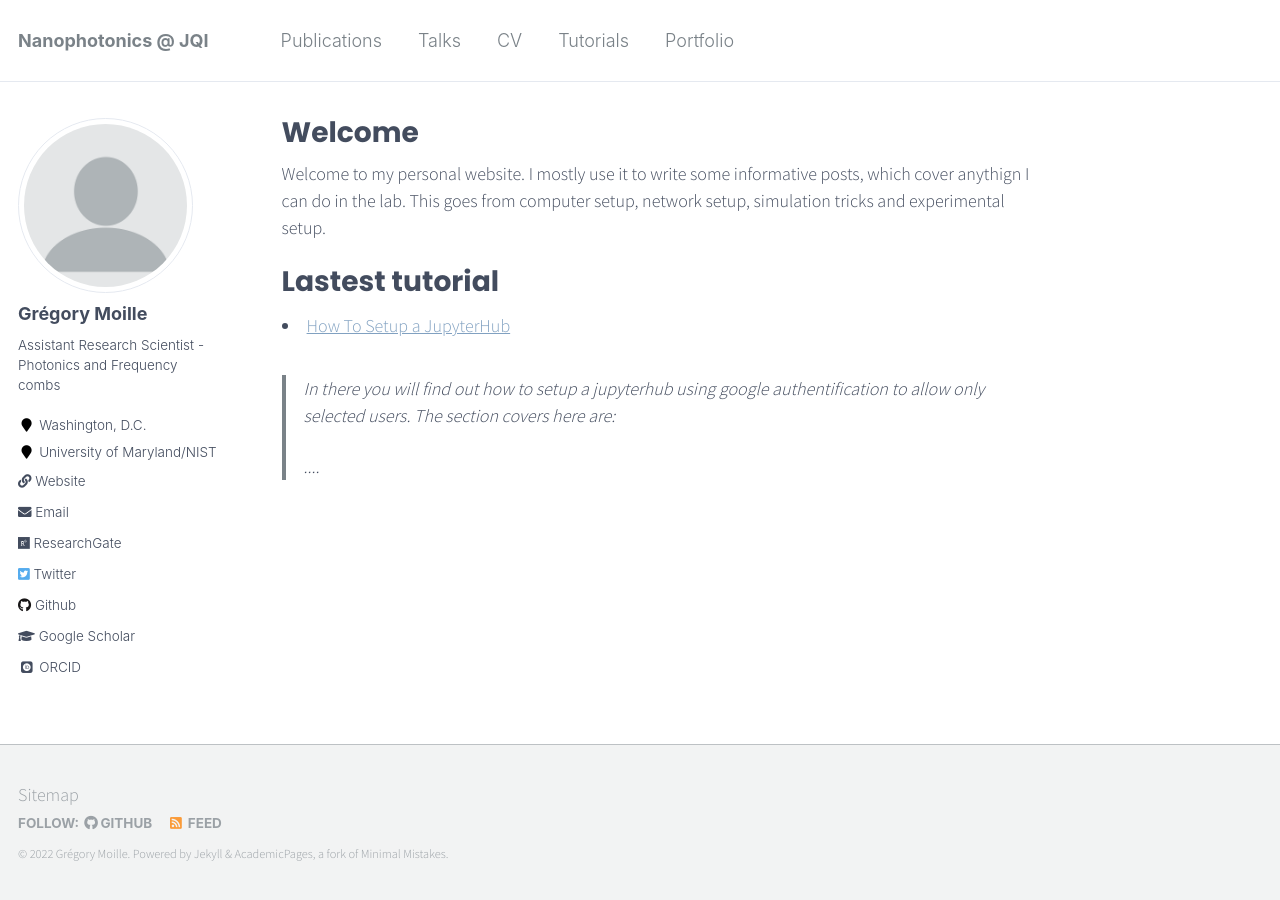
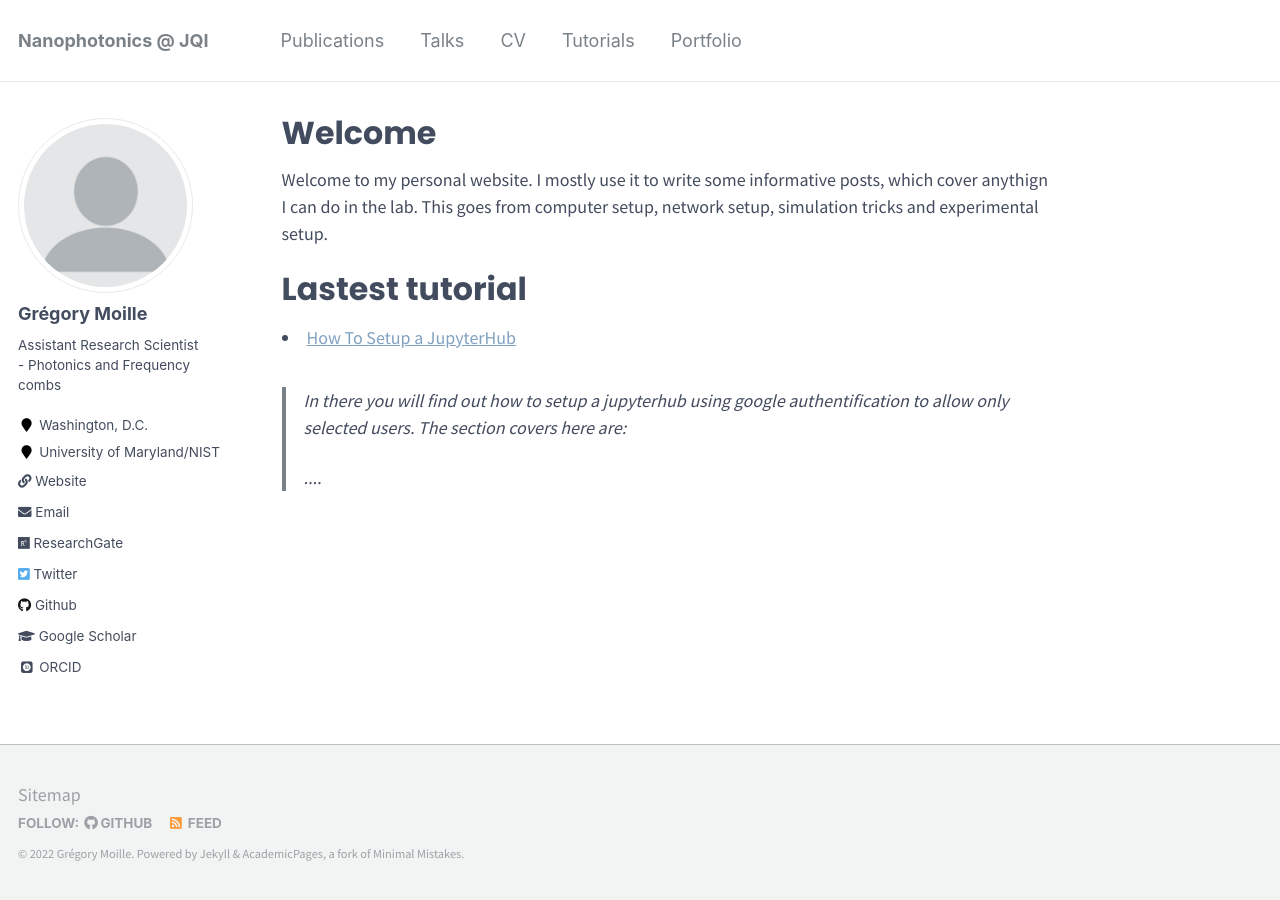
Before and after one commit to gregmoille/gregmoille.github.io, a Jekyll site: the page built from _pages/about.md, in a window 1280 px wide. Built offline with Jekyll 4.4.1, drawn with Linux system fonts in a browser that asks for light colours; some web fonts are replaced.

Commit message:
fix font again and again

```diff
--- a/_sass/_base.scss
+++ b/_sass/_base.scss
@@ -13,7 +13,7 @@ body {
   padding-bottom: 9em;
   color: $text-color;
   font-family: $global-font-family;
-  font-weight: 300;
+  font-weight: 400;
   line-height: 1.5;
 
   &.overflow--hidden {
--- a/_sass/_variables.scss
+++ b/_sass/_variables.scss
@@ -45,7 +45,7 @@ $caption-font-family        : $serif;
 /* type scale */
 $type-size-1                : 8.441em;  // ~39.056px
 $type-size-2                : 1.953em;  // ~31.248px
-$type-size-3                : 1.563em;  // ~25.008px
+$type-size-3                : 1.763em;  // ~25.008px
 $type-size-4                : 1.25em;   // ~20px
 $type-size-5                : 1em;      // ~16px
 $type-size-6                : 0.75em;   // ~12px
```
